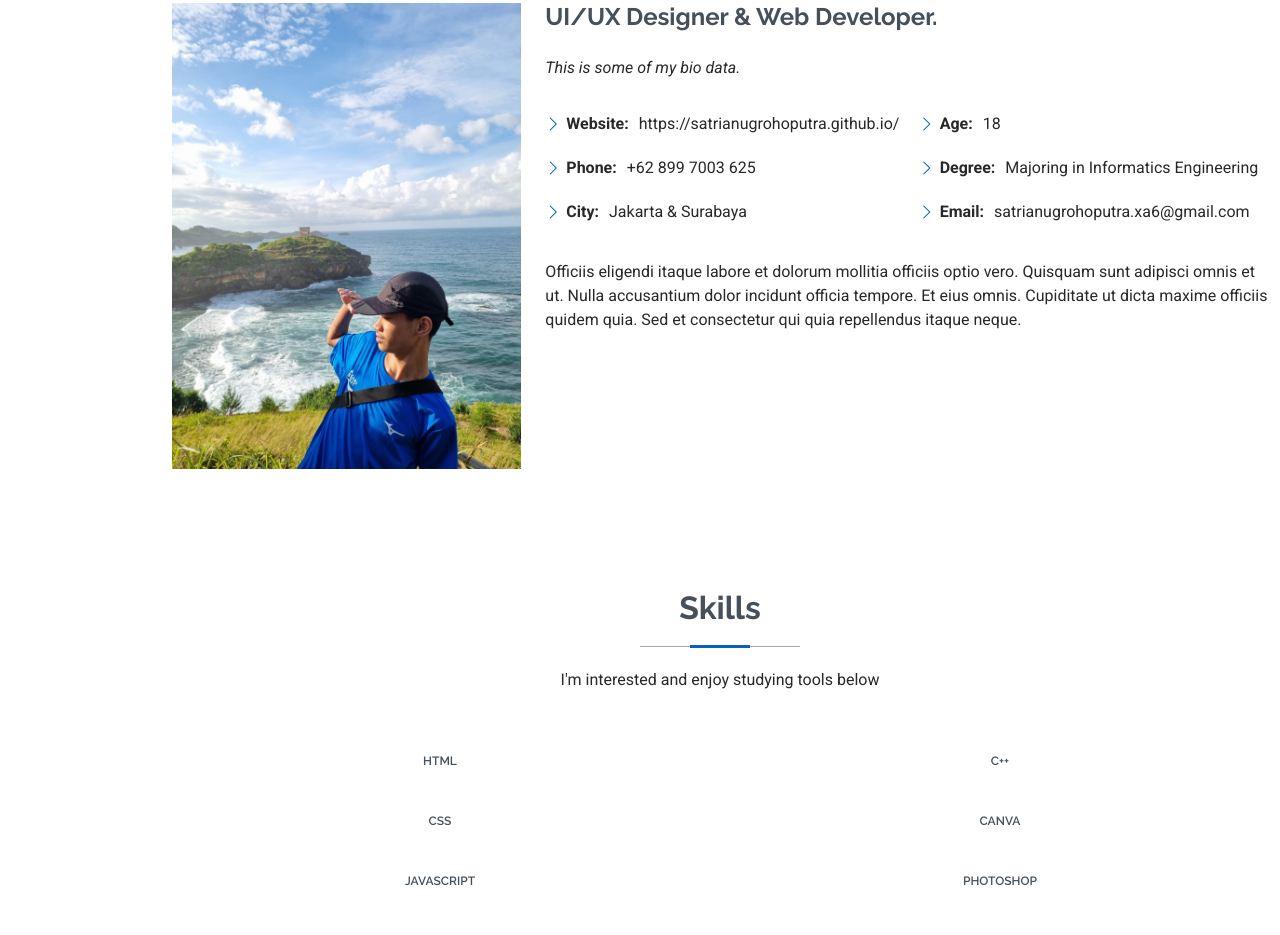
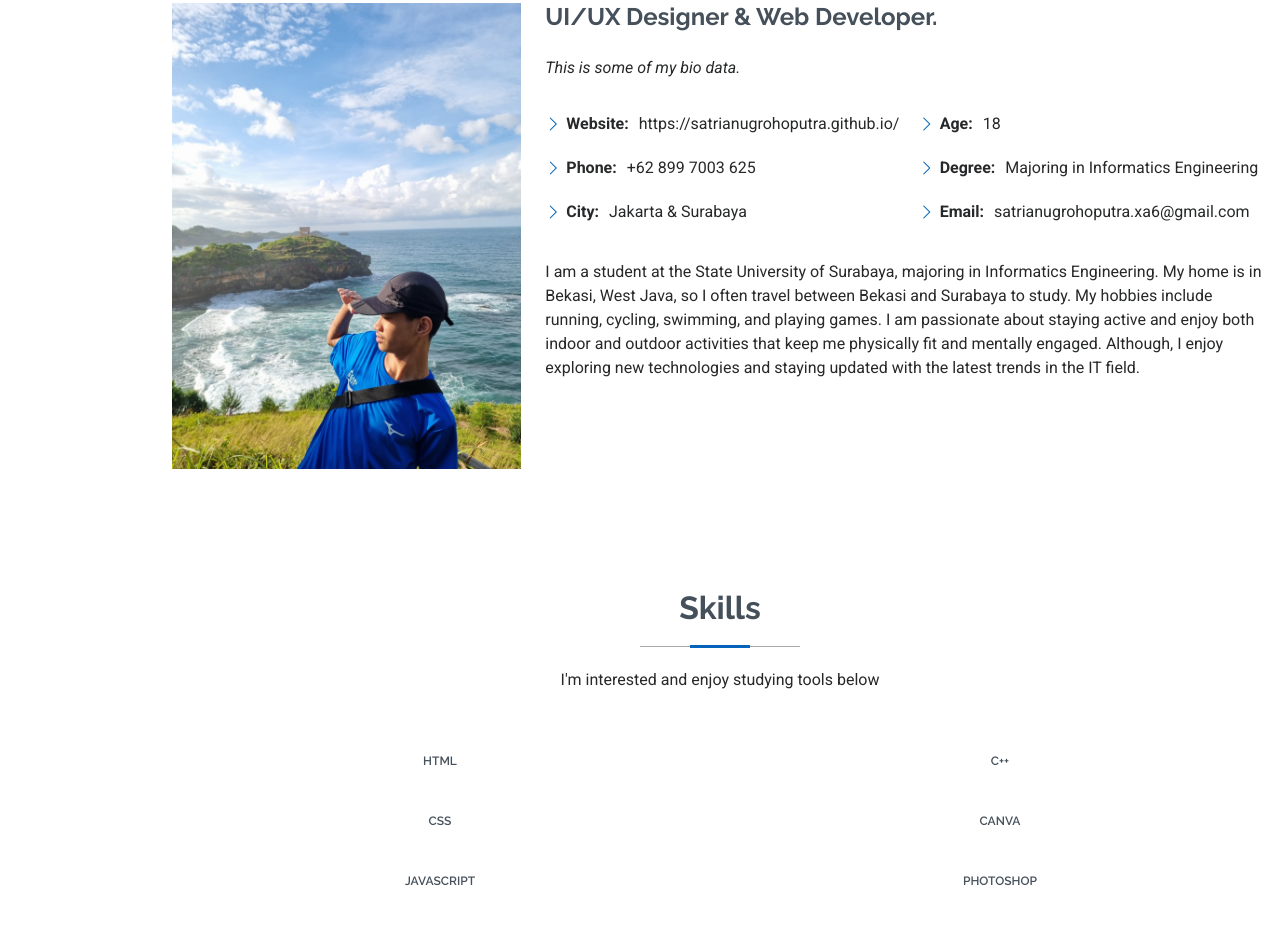
Before and after one commit to satrianugrohoputra/satrianugrohoputra.github.io, a plain HTML site: page index.html in a window 1280 px wide. Shown: the part 1155-2090 px from the top of the page. Drawn offline with Linux system fonts and the light colour scheme.

Commit message:
Update index.html

```diff
--- a/index.html
+++ b/index.html
@@ -125,9 +125,7 @@
               </div>
             </div>
             <p class="py-3">
-              Officiis eligendi itaque labore et dolorum mollitia officiis optio vero. Quisquam sunt adipisci omnis et ut. Nulla accusantium dolor incidunt officia tempore. Et eius omnis.
-              Cupiditate ut dicta maxime officiis quidem quia. Sed et consectetur qui quia repellendus itaque neque.
-            </p>
+             I am a student at the State University of Surabaya, majoring in Informatics Engineering. My home is in Bekasi, West Java, so I often travel between Bekasi and Surabaya to study. My hobbies include running, cycling, swimming, and playing games. I am passionate about staying active and enjoy both indoor and outdoor activities that keep me physically fit and mentally engaged. Although, I enjoy exploring new technologies and staying updated with the latest trends in the IT field.</p>
           </div>
         </div>
 
```
